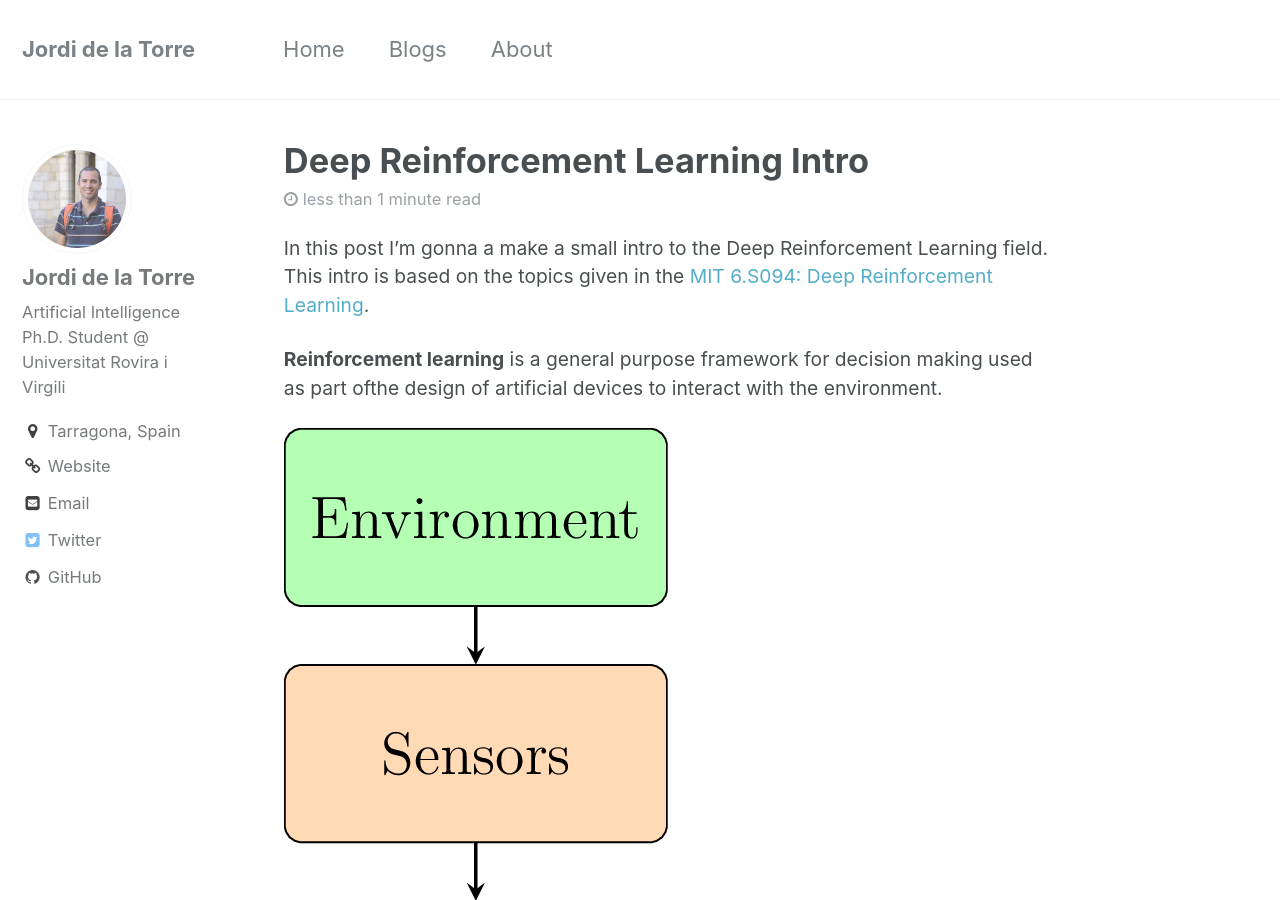
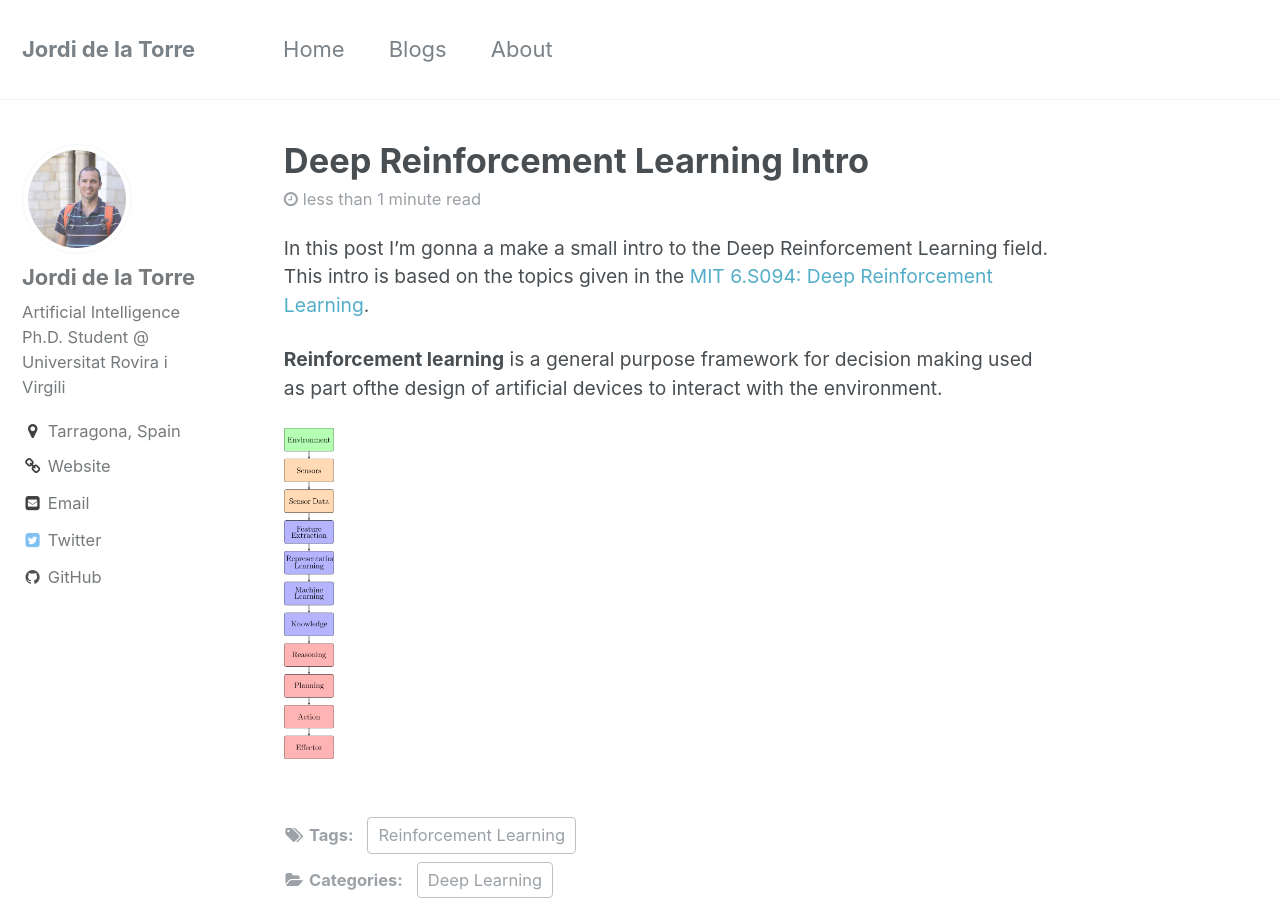
Before and after one commit to jorditg/jorditg.github.io, a Jekyll site: the page built from _posts/2018-02-19-deep-reinforcement-learning-intro.md, in a window 1280 px wide and 900 px high. Built offline with Jekyll 4.4.1, drawn with Linux system fonts in a browser that asks for light colours; formulas are drawn with MathJax 3.

Commit message:
Update 2018-02-19-deep-reinforcement-learning-intro.md

```diff
--- a/_posts/2018-02-19-deep-reinforcement-learning-intro.md
+++ b/_posts/2018-02-19-deep-reinforcement-learning-intro.md
@@ -14,4 +14,4 @@ In this post I'm gonna a make a small intro to the Deep Reinforcement Learning f
 
 **Reinforcement learning** is a general purpose framework for decision making used as part ofthe design of artificial devices to interact with the environment.
 
-![RL components]({{ site.url }}/assets/images/2018-02-19-deep-reinforcement-learning-intro/RL.png)
+![RL components]({{ site.url }}/assets/images/2018-02-19-deep-reinforcement-learning-intro/RL.png){: width="50px"}
```
